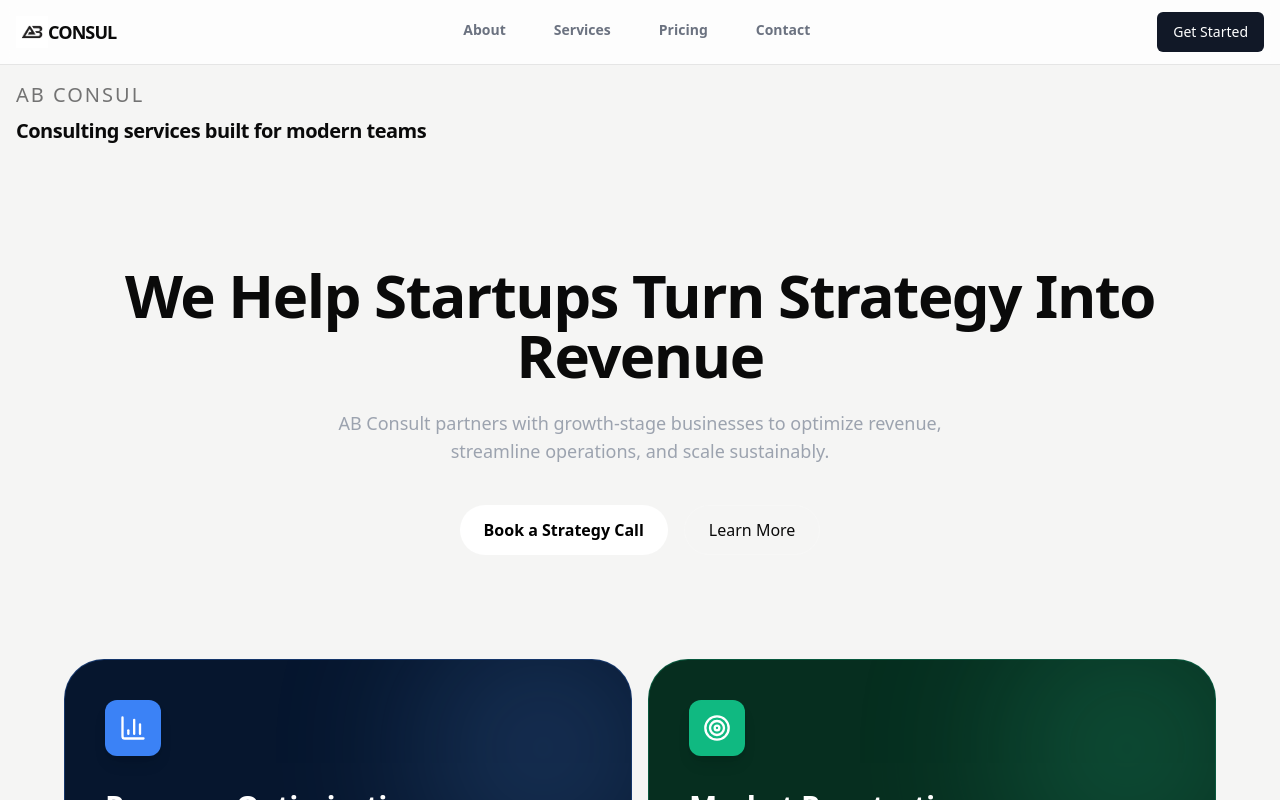
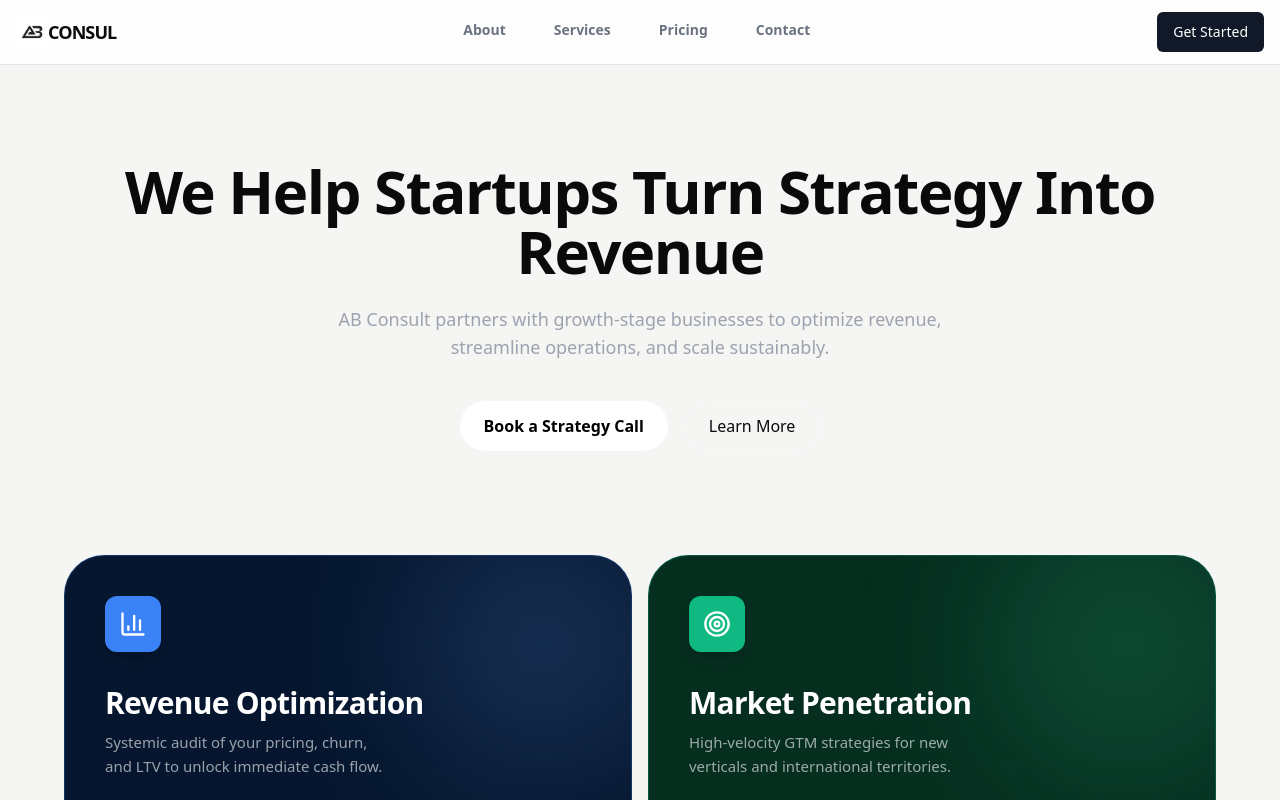
Before and after one commit to l-tting/ab-consul, a Next.js app in the folder my-app/: page / in a window 1280 px wide. Shown: the top 800 px of the page. Built offline with nearby package versions, Linux system fonts and the light colour scheme.

Commit message:
home page hero section CTA v2

```diff
--- a/my-app/src/app/page.jsx
+++ b/my-app/src/app/page.jsx
@@ -9,17 +9,7 @@ const HomePage = () => {
 
     return (
         <div>
-            <section className="ml-4 ">
-                <p className="text-xl font-medium uppercase tracking-widest text-muted-foreground mb-2 mt-4">
-                    AB CONSUL
-                </p>
 
-                <h2 className="text-xl font-semibold tracking-tight mb-6">
-                    Consulting services built for modern teams
-                </h2>
-
-
-            </section>
 
             {/* Hero comp */}
             <div>
```
